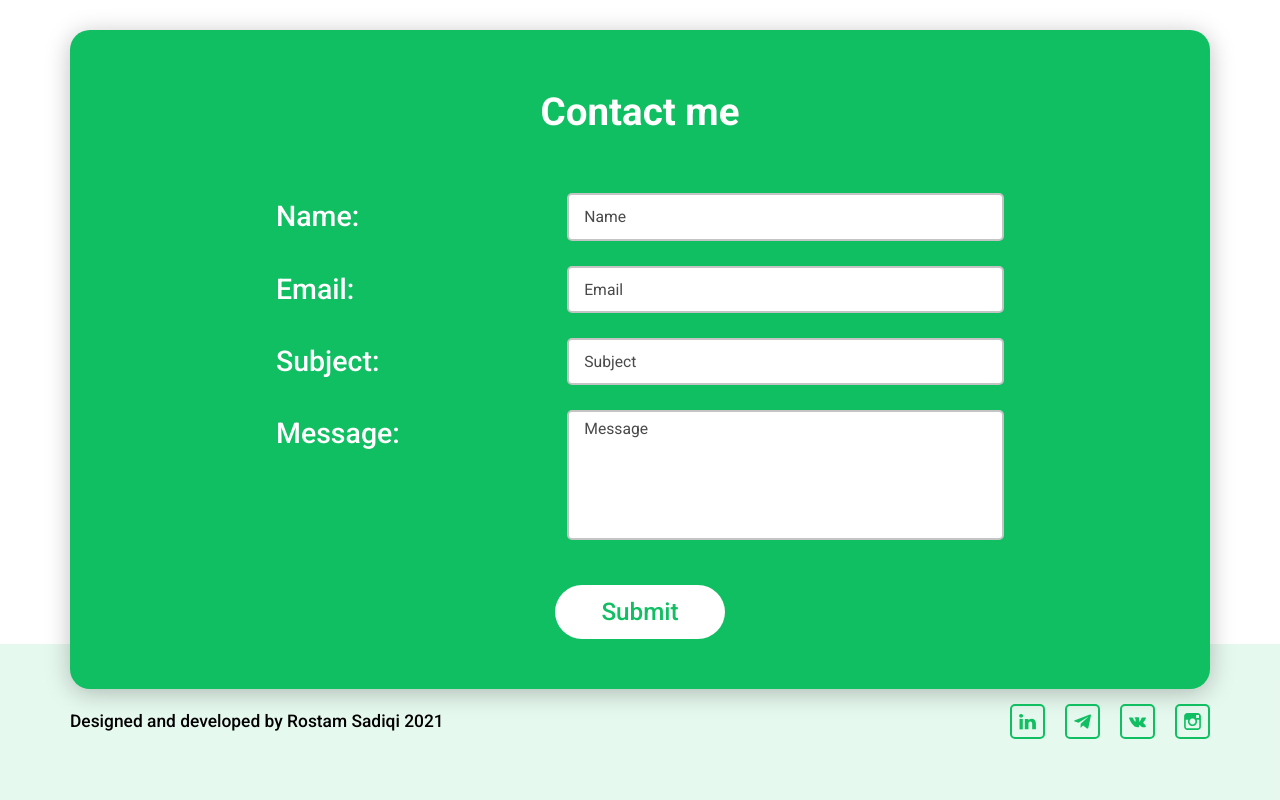
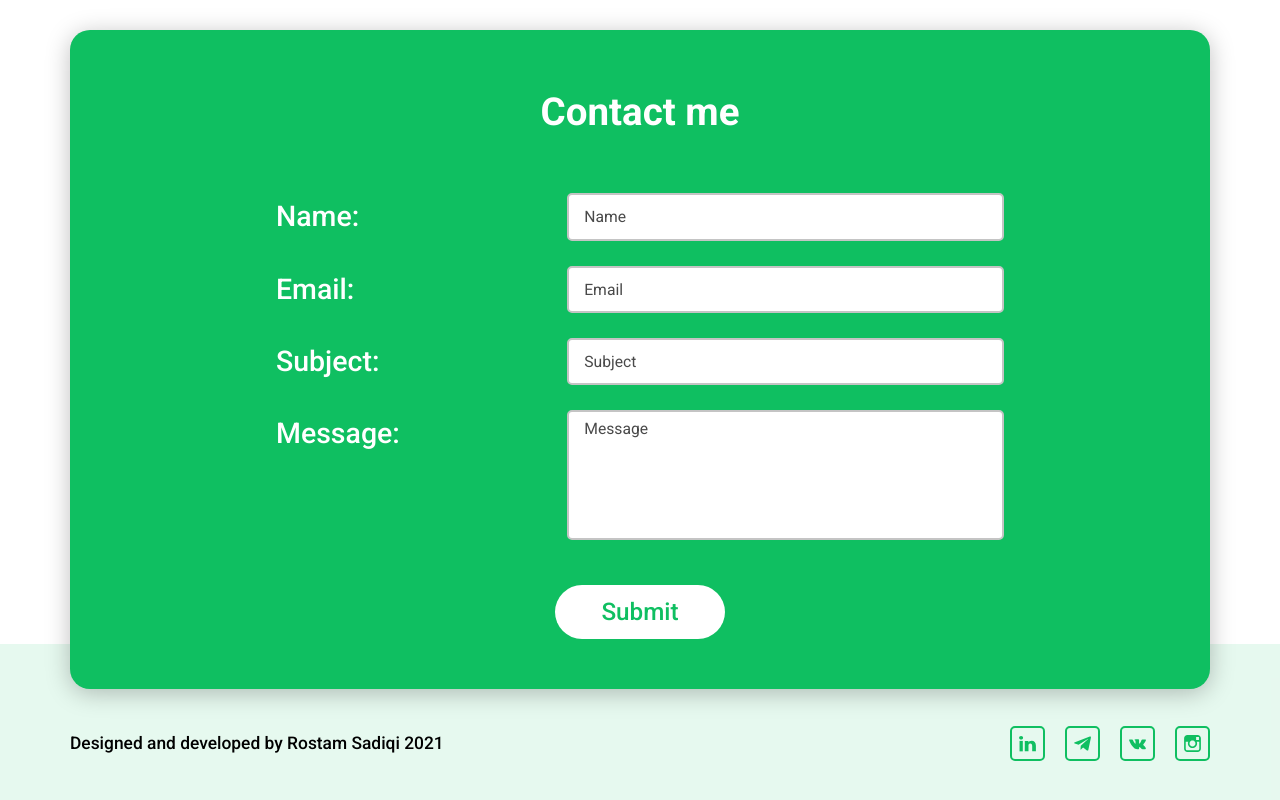
Before and after one commit to SandraVLP/portfolio-start-project, a React app in the folder portfolio-start-project-main/: page / in a window 1280 px wide. Shown: the part 5165-5965 px from the top of the page. Built offline with nearby package versions, Linux system fonts and the light colour scheme.

Commit message:
footer adaptive

```diff
--- a/portfolio-start-project-main/src/layout/footer/Footer_styles.ts
+++ b/portfolio-start-project-main/src/layout/footer/Footer_styles.ts
@@ -4,8 +4,9 @@ import { myTheme } from "../../styles/Theme";
 
 const Footer = styled.footer`
   height: 25vh;
-  padding: 60px 0;
   background-color: ${myTheme.colors.secondary};
+  display: flex;
+  align-items: stretch;
 
 small {
   font-weight: 500;
```
